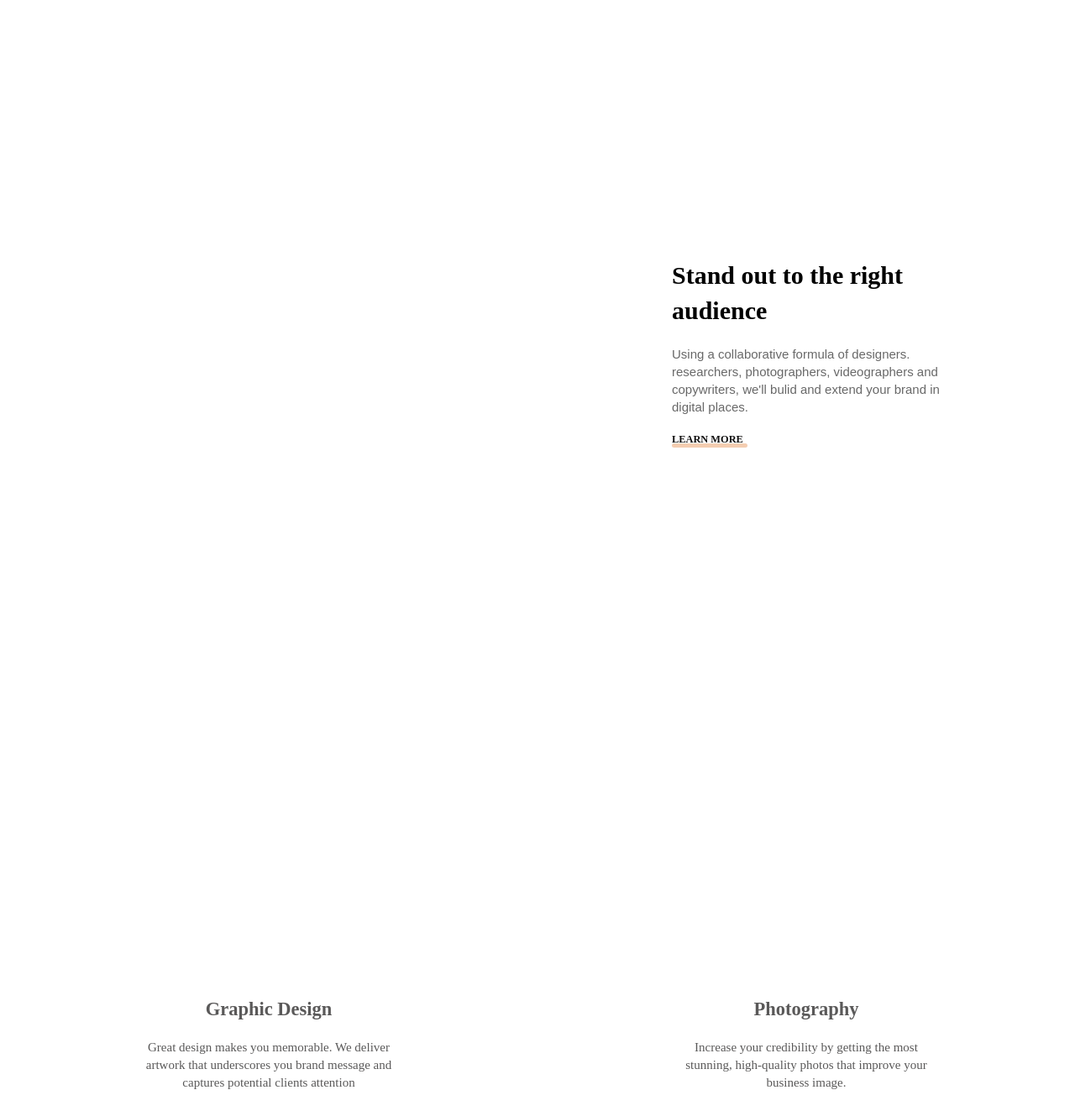
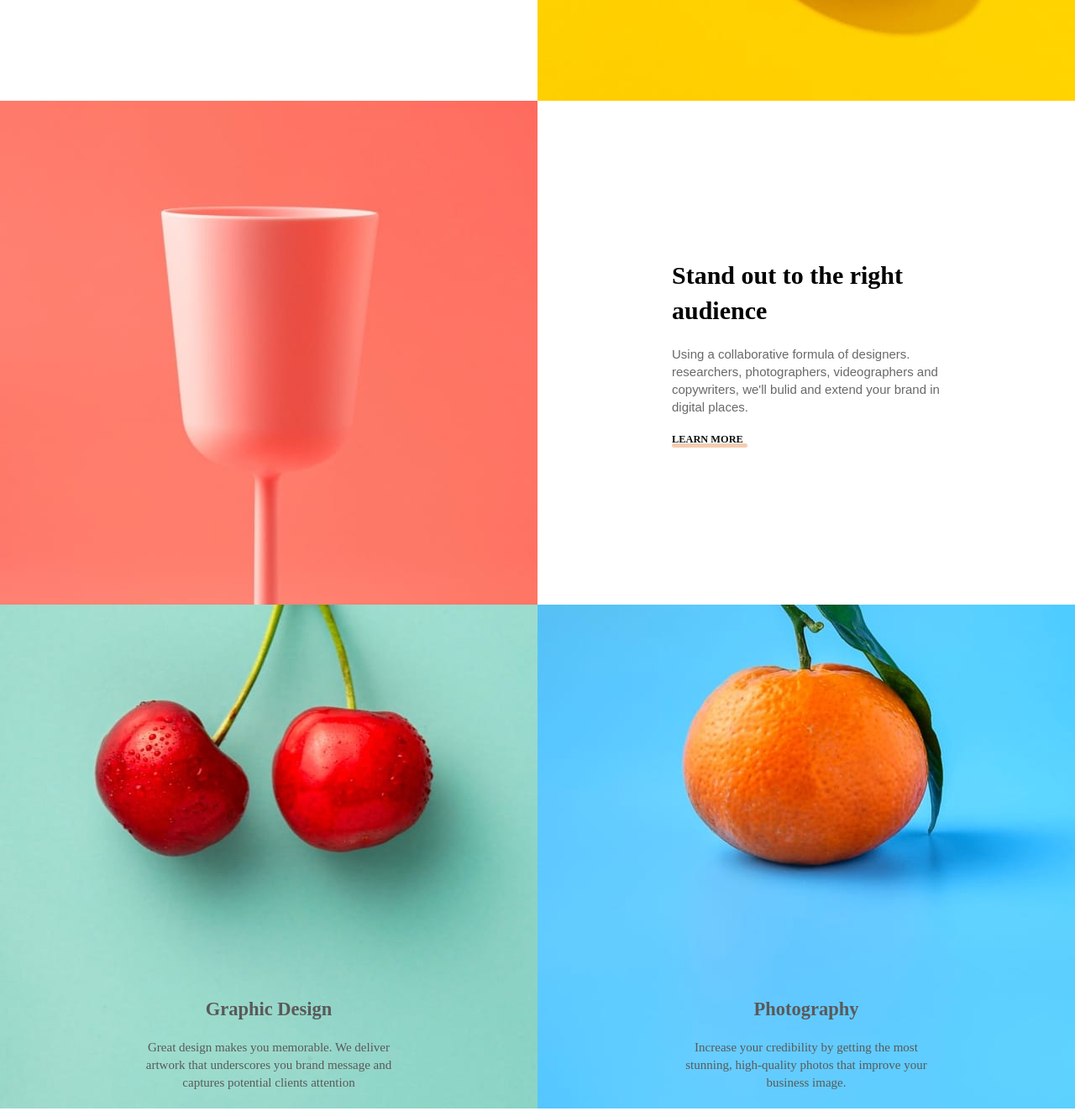
Before and after one commit to BlanchardIlela/SunnySide.com, a plain HTML site: page index.html in a window 1280 px wide. Shown: the part 1080-2403 px from the top of the page at 84% size. Drawn offline with Linux system fonts and the light colour scheme; the site is published under a folder, as on GitHub Pages, so addresses that start at the root find nothing.

Commit message:
Ajustage de photos

```diff
--- a/app.css
+++ b/app.css
@@ -132,11 +132,11 @@ img{
 }
 
 .section_services_oeuf{
-    background: url(/Img/image-transform.jpg) center center / cover;
+    background: url(Img/image-transform.jpg) center center / cover;
 }
 
 .section_services_stand-out{
-    background: url(/Img/image-stand-out.jpg) center center / cover;
+    background: url(Img/image-stand-out.jpg) center center / cover;
 }
 
 .section_services_graphic-design, .section_services_photography{
@@ -155,11 +155,11 @@ img{
 }
 
 .section_services_graphic-design{
-    background: url(/Img/image-graphic-design.jpg) no-repeat center center / cover;
+    background: url(Img/image-graphic-design.jpg) no-repeat center center / cover;
 }
 
 .section_services_photography{
-    background: url(/Img/image-photography.jpg) no-repeat center center / cover;
+    background: url(Img/image-photography.jpg) no-repeat center center / cover;
 }
 
 .section_testimonials{
--- a/index.html
+++ b/index.html
@@ -100,7 +100,7 @@
     </section>
     <footer class="footer">
         <div class="footer-centered">
-            <img src="/Img/logo2.svg" alt="logo2">
+            <img src="Img/logo2.svg" alt="logo2">
             <nav class="footer-nav">
                 <a href="">About</a>
                 <a href="" class="active">Services</a>
```
